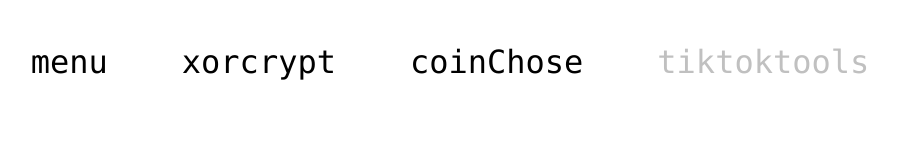
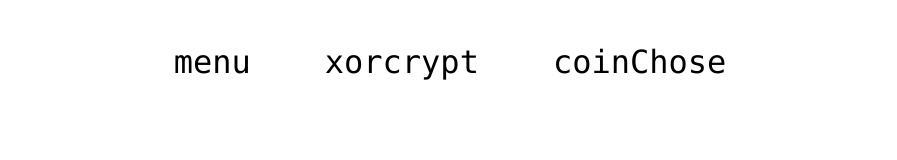
Before and after one commit to shchitaev/shchitaev.github.io, a plain HTML site: page index.html in a window 1280 px wide. Shown: the whole page, without its empty margins (190-1087 px from the left). Drawn offline with Linux system fonts and the light colour scheme.

Commit message:
Update index.html

```diff
--- a/index.html
+++ b/index.html
@@ -39,7 +39,6 @@ a:hover {
            <a href="https://shchitaev.github.io">menu</a>
            <a href="https://shchitaev.github.io/xorcrypt">xorcrypt</a>
            <a href="https://shchitaev.github.io/coinChose">coinChose</a>
-           <a class="disable" href="https://shchitaev.github.io/tiktoktools">tiktoktools</a>
       </div>
 </body>
 </html>
```
